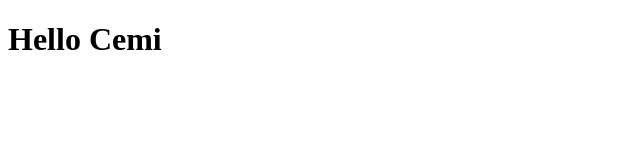
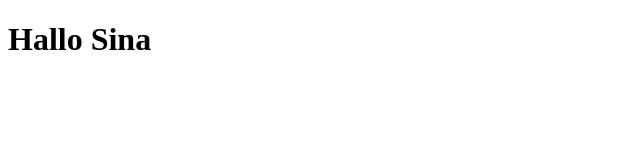
Before and after one commit to CemTbi/webdev, a plain HTML site: page site/index.html in a window 1280 px wide. Shown: the full height of the page, 0-640 px from the left. Drawn offline with Linux system fonts and the light colour scheme.

Commit message:
Small addition to our page content.

```diff
--- a/site/index.html
+++ b/site/index.html
@@ -3,11 +3,11 @@
 <head>
     <meta charset="UTF-8">
     <meta name="viewport" content="width=device-width, initial-scale=1.0">
-    <title>Hello Coursera!</title>
+    <title>Mysteriöse Seite</title>
 </head>
 <body>
 
-    <h1>Hello Cemi</h1>
+    <h1>Hallo Sina</h1>
 
 </body>
 </html>
```
